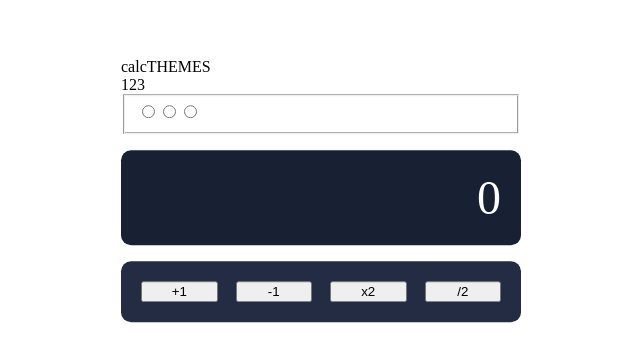
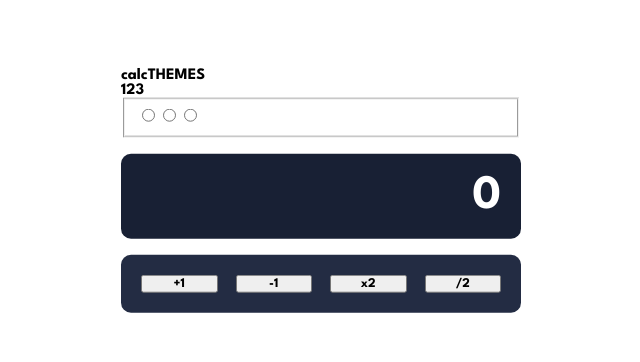
Before and after one commit to rodrfct/calculator-app, a Vue app: page / in a window 1280 px wide. Shown: the part 210-572 px from the top of the page, without its empty margins (319-959 px from the left). Built offline with nearby package versions, Linux system fonts and the light colour scheme.

Commit message:
Added font

```diff
--- a/src/assets/main.css
+++ b/src/assets/main.css
@@ -1,3 +1,5 @@
+@import url('https://fonts.googleapis.com/css2?family=League+Spartan:wght@700&display=swap');
+
 :root {
 /* Theme 1 */
 
@@ -24,3 +26,8 @@
 --white: hsl(0, 0%, 100%);
 
 }
+
+* {
+  font-family: 'League Spartan', sans-serif;
+  font-weight: 700;
+}
```
